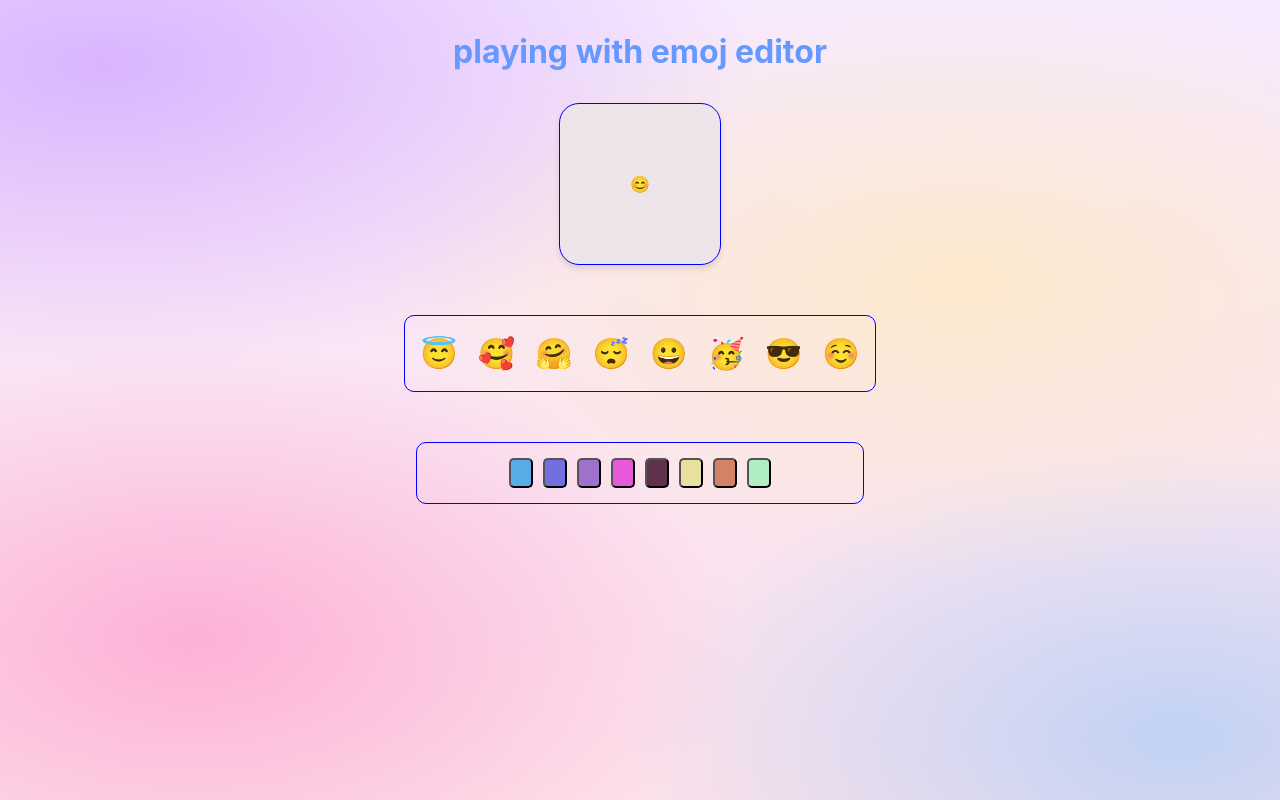
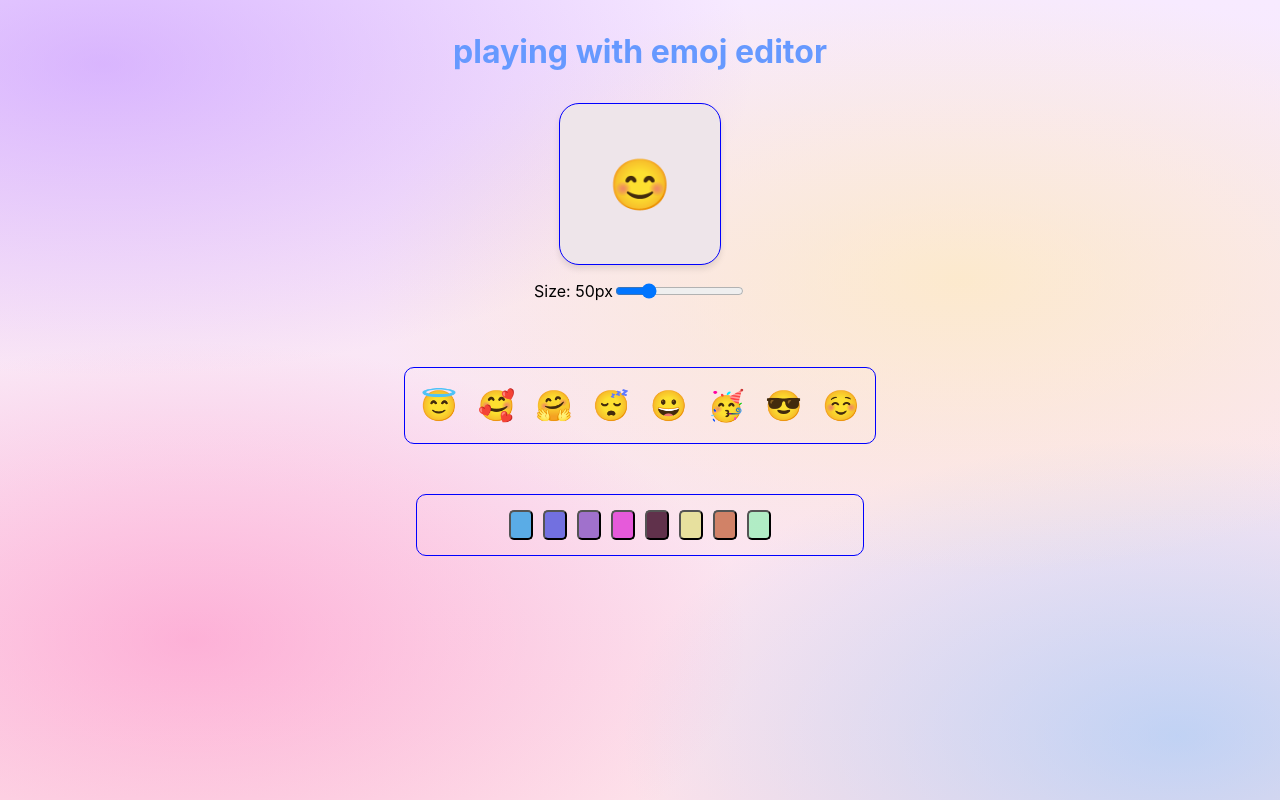
Before and after one commit to Pranali855/editor, a React (Create React App) app in the folder cakeeditor/: page / in a window 1280 px wide. Built offline with nearby package versions, Linux system fonts and the light colour scheme.

Commit message:
Update App.js
changes added

```diff
--- a/cakeeditor/src/App.js
+++ b/cakeeditor/src/App.js
@@ -2,53 +2,76 @@ import { useState } from "react";
 import "./App.css";
 import EmojiButton from "./assets/emojibutton";
 import ColorButton from "./colorbutton/colorbutton";
+
 function Home() {
   const [emoji, setEmoji] = useState("😊");
-  const [bgColor, setBgcolor] = useState ("#eee5eaff");
+  const [bgColor, setBgcolor] = useState("#eee5eaff");
+  const [slidervalue, setSlidervalue] = useState(50);
 
   return (
-
     <div className="min-h-screen w-full bg-[#0f172a] relative">
-      {/* Blue Radial Glow Background */}
       <div
         className="absolute inset-0 z-0"
         style={{
-              background: `
-        radial-gradient(ellipse 85% 65% at 8% 8%, rgba(175, 109, 255, 0.42), transparent 60%),
+          background: `
+            radial-gradient(ellipse 85% 65% at 8% 8%, rgba(175, 109, 255, 0.42), transparent 60%),
             radial-gradient(ellipse 75% 60% at 75% 35%, rgba(255, 235, 170, 0.55), transparent 62%),
             radial-gradient(ellipse 70% 60% at 15% 80%, rgba(255, 100, 180, 0.40), transparent 62%),
             radial-gradient(ellipse 70% 60% at 92% 92%, rgba(120, 190, 255, 0.45), transparent 62%),
             linear-gradient(180deg, #f7eaff 0%, #fde2ea 100%)
-      `
+          `,
         }}
       >
         <h3 className="head">playing with emoj editor</h3>
 
-        <div className="emoj-box" style={{ backgroundColor: bgColor }}>{emoji}
+        <div
+          className="emoj-box"
+          style={{
+            backgroundColor: bgColor,
+            fontSize: `${slidervalue}px`,
+          }}
+        >
+          {emoji}
         </div>
-        <div className=" emoji-pic">
-          <EmojiButton emoji={"😇"} setEmoji={setEmoji} />
-          <EmojiButton emoji={"🥰"} setEmoji={setEmoji} />
-          <EmojiButton emoji={"🤗"} setEmoji={setEmoji} />
-          <EmojiButton emoji={"😴"} setEmoji={setEmoji} />
-          <EmojiButton emoji={"😀"} setEmoji={setEmoji} />
-          <EmojiButton emoji={"🥳"} setEmoji={setEmoji} />
-          <EmojiButton emoji={"😎"} setEmoji={setEmoji} />
-          <EmojiButton emoji={"☺️"} setEmoji={setEmoji} />
+
+        <div className="slider-container">
+          <p>Size: {slidervalue}px</p>
+          <input
+            type="range"
+            min="20"
+            max="150"
+            value={slidervalue}
+            className="slider"
+            onChange={(e) => setSlidervalue(e.target.value)}
+          />
         </div>
+
+        {/* Emoji Buttons */}
+        <div className="emoji-pic">
+          <EmojiButton emoji="😇" setEmoji={setEmoji} />
+          <EmojiButton emoji="🥰" setEmoji={setEmoji} />
+          <EmojiButton emoji="🤗" setEmoji={setEmoji} />
+          <EmojiButton emoji="😴" setEmoji={setEmoji} />
+          <EmojiButton emoji="😀" setEmoji={setEmoji} />
+          <EmojiButton emoji="🥳" setEmoji={setEmoji} />
+          <EmojiButton emoji="😎" setEmoji={setEmoji} />
+          <EmojiButton emoji="☺️" setEmoji={setEmoji} />
+        </div>
+
+        {/* Color Picker */}
         <div className="color-picker">
-        <ColorButton bgColor={"#5aace6ff"} setBgcolor={setBgcolor} />
-        <ColorButton bgColor={"#7270e0ff"} setBgcolor={setBgcolor} />
-        <ColorButton bgColor={"#a071ccff"} setBgcolor={setBgcolor} />
-        <ColorButton bgColor={"#e65adaff"} setBgcolor={setBgcolor} />
-        <ColorButton bgColor={"#60314bff"} setBgcolor={setBgcolor} />
-        <ColorButton bgColor={"#e7e09eff"} setBgcolor={setBgcolor} />
-        <ColorButton bgColor={"#d18267ff"} setBgcolor={setBgcolor} />
-        <ColorButton bgColor={"#96efb7bc"} setBgcolor={setBgcolor} />
+          <ColorButton bgColor="#5aace6ff" setBgcolor={setBgcolor} />
+          <ColorButton bgColor="#7270e0ff" setBgcolor={setBgcolor} />
+          <ColorButton bgColor="#a071ccff" setBgcolor={setBgcolor} />
+          <ColorButton bgColor="#e65adaff" setBgcolor={setBgcolor} />
+          <ColorButton bgColor="#60314bff" setBgcolor={setBgcolor} />
+          <ColorButton bgColor="#e7e09eff" setBgcolor={setBgcolor} />
+          <ColorButton bgColor="#d18267ff" setBgcolor={setBgcolor} />
+          <ColorButton bgColor="#96efb7bc" setBgcolor={setBgcolor} />
         </div>
       </div>
     </div>
-  )
+  );
 }
 
 export default Home;
```
